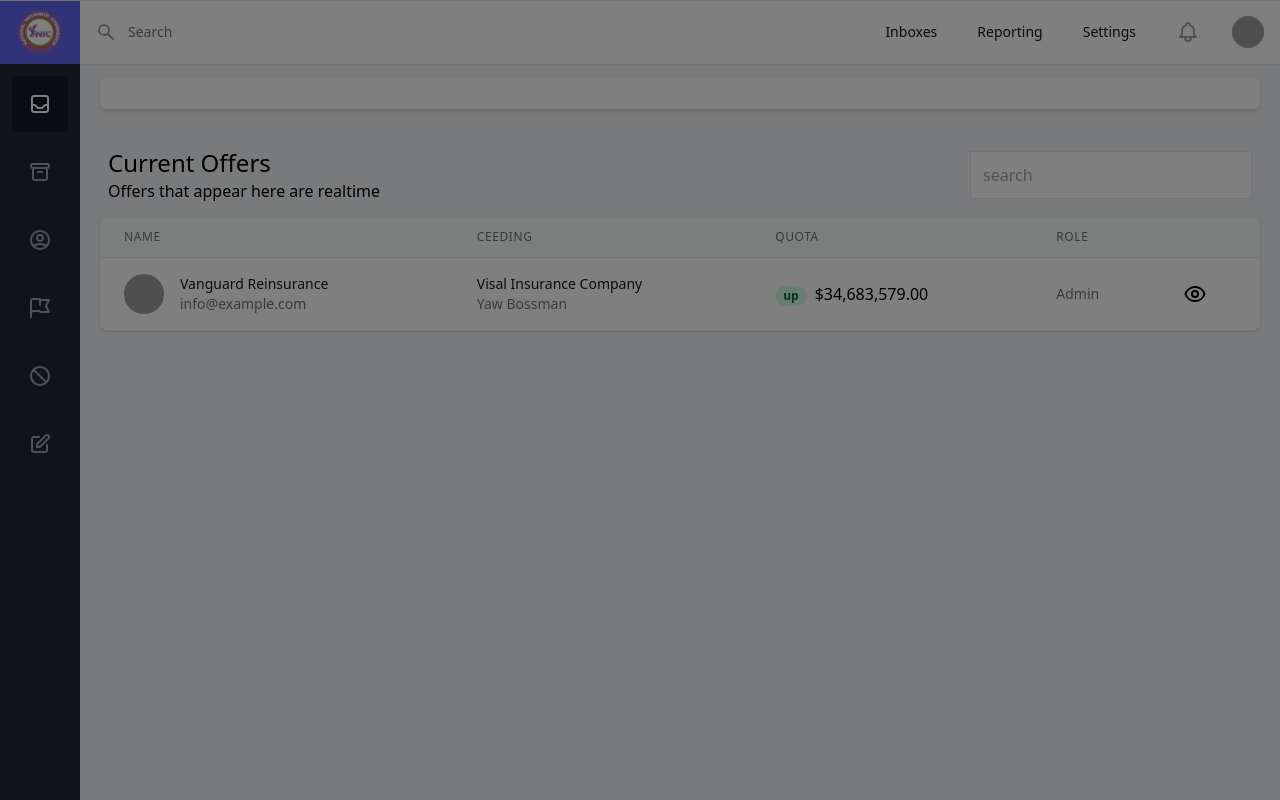
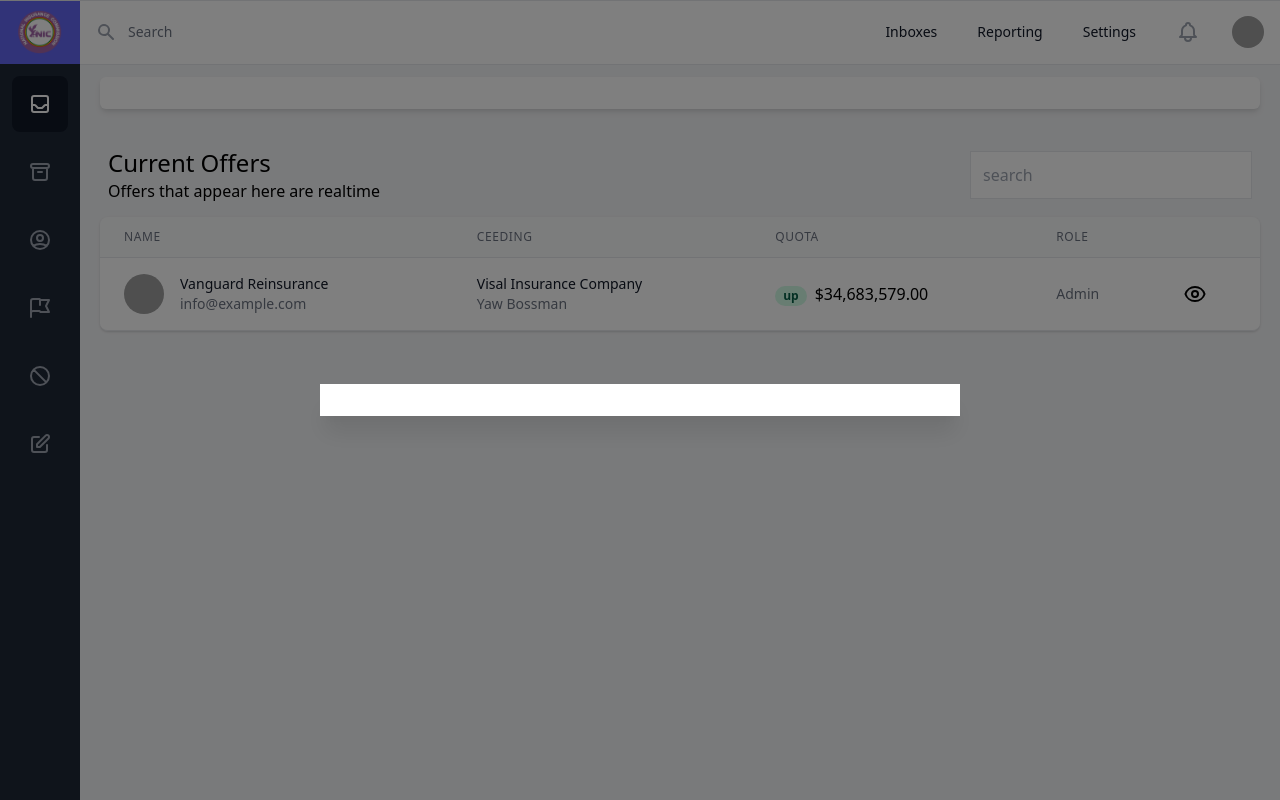
Before and after one commit to Khoby-790/template-nic, a React (Create React App) app: page / in a window 1280 px wide. Both pictures are taken after a click on the icon 1195 px from the left and 294 px from the top of the page. Built offline with nearby package versions, Linux system fonts and the light colour scheme; grey boxes are pictures that could not be loaded.

Commit message:
--- Auto-Git Commit ---

```diff
--- a/src/components/Modal.tsx
+++ b/src/components/Modal.tsx
@@ -36,7 +36,7 @@ const Modal = ({ show, setShow, size = 35, children, canClose = true, height = 5
 
                     <Transition
                         enter="transform transition ease-in-out duration-500 sm:duration-700"
-                        enterFrom="translate-x-full"
+                        enterFrom="translate-x-11"
                         enterTo="opacity-100 translate-x-0 sm:scale-100"
                         leave="transform transition ease-in-out duration-500 sm:duration-700"
                         leaveFrom="opacity-100 translate-x-0 sm:scale-100"
--- a/src/pages/Dashboard/components/OfferLisitngItem.tsx
+++ b/src/pages/Dashboard/components/OfferLisitngItem.tsx
@@ -48,7 +48,9 @@ const OfferLisitngItem = (props: Props) => {
                 </td>
             </tr>
 
-            <Modal show={showOffer} setShow={setShowOffer}></Modal>
+            <Modal show={showOffer} size={50} setShow={setShowOffer}>
+                <div className="py-4"></div>
+            </Modal>
         </Fragment>
     )
 }
```
